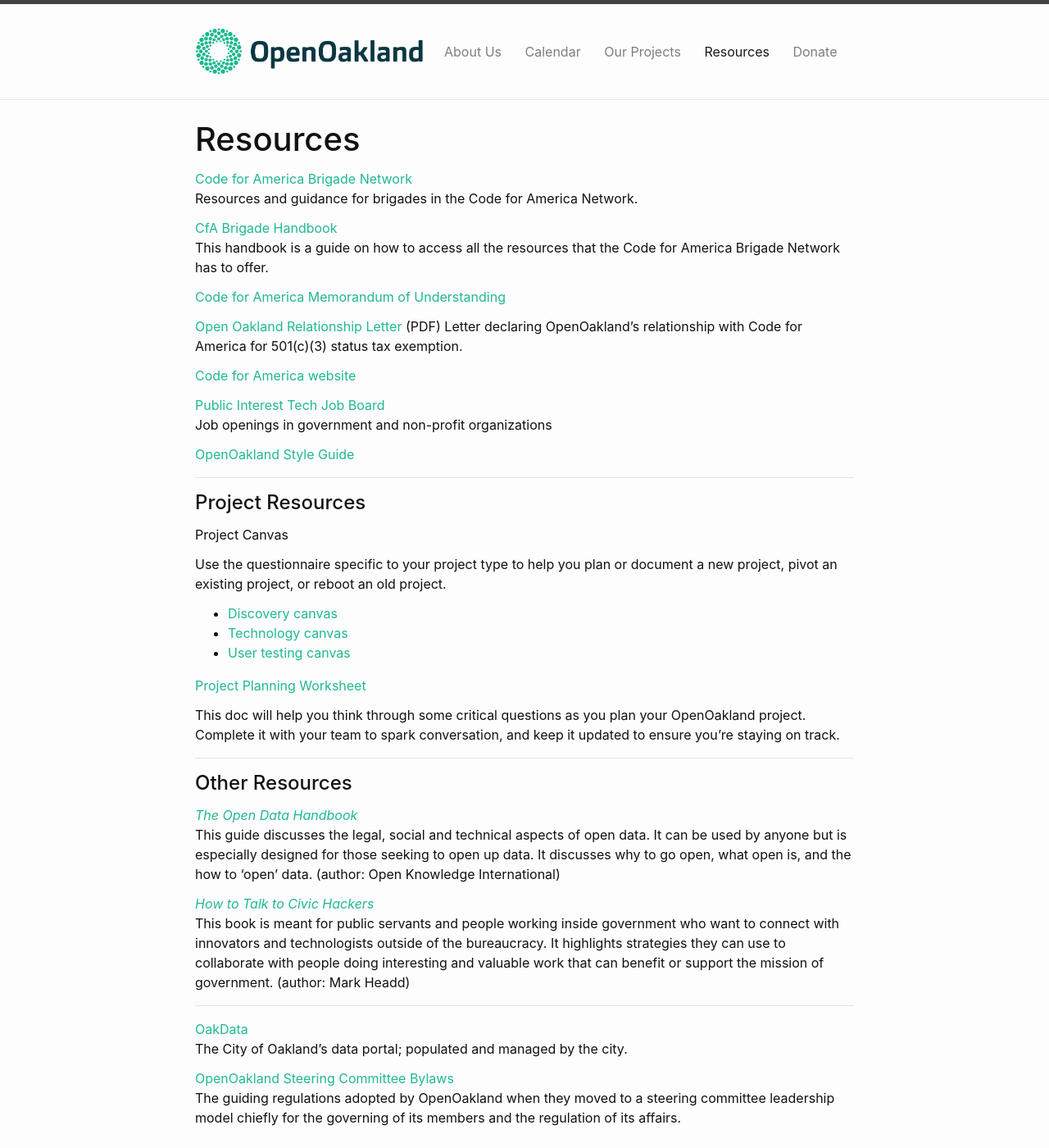
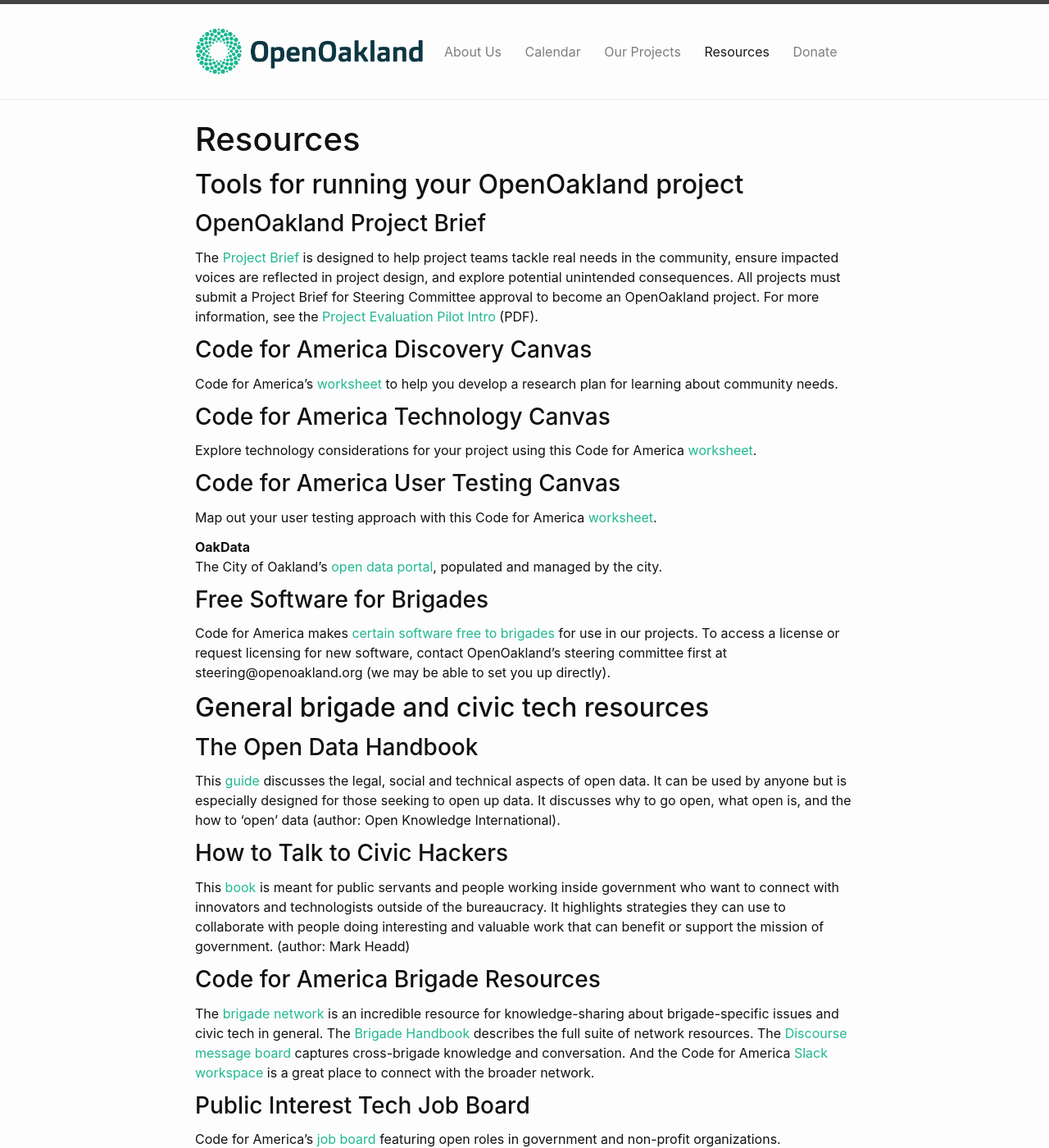
Before and after one commit to openoakland/openoakland.org, a Jekyll site: the page built from src/resources.md, in a window 1280 px wide and 1400 px high. Shown: the whole window at 82% size. Built offline with Jekyll 4.4.1, drawn with Linux system fonts in a browser that asks for light colours; some of the changed text lies outside the part shown.

Commit message:
Adjusted section headers Reorganized and added resources Updated links

```diff
--- a/src/resources.md
+++ b/src/resources.md
@@ -1,57 +1,51 @@
 ---
 title: Resources
-date: 2017-02-25T12:39:15-07:00
-author: elina
+date:  2020-09-12T19:54:38-08:00
+author: Jess Sand
 layout: page
 ---
-[Code for America Brigade Network](https://brigade.codeforamerica.org/brigade/){: target="_blank" rel="noopener noreferrer"}
-Resources and guidance for brigades in the Code for America Network.
 
-[CfA Brigade Handbook](https://docs.google.com/document/d/16CL9TdmWV0hDY6c85PwtzUcu1VjeSeiDFD2CbtLKf7s/edit?usp=sharing)
-This handbook is a guide on how to access all the resources that the Code for America Brigade Network has to offer.
+## Tools for running your OpenOakland project
 
-[Code for America Memorandum of Understanding](https://docs.google.com/document/d/1TtEWZ1-XY3WHJ9dU4KaMIjDx7wcFGw3lbM8O8iUt2Sw/){: target="_blank" rel="noopener noreferrer"}
+### OpenOakland Project Brief
+The [Project Brief](https://docs.google.com/document/d/1k24P9JiAUEzJLPFRDjVh7aRZexax6NUhfPFLSI3R80M/edit?usp=sharing) is designed to help project teams tackle real needs in the community, ensure impacted voices are reflected in project design, and explore potential unintended consequences. All projects must submit a Project Brief for Steering Committee approval to become an OpenOakland project. For more information, see the [Project Evaluation Pilot Intro](https://drive.google.com/file/d/1ivtFcFTtXg33paMLCCMkdxKOZ9hpGVJf/view?usp=sharing) (PDF).
 
-[Open Oakland Relationship Letter](https://drive.google.com/file/d/1i6BzWwVQHYSPD_Aa9HwqCpc8MEtpcqC2/view?usp=sharing){: target="_blank" rel="noopener noreferrer"} (PDF)
-Letter declaring OpenOakland's relationship with Code for America for 501(c)(3) status tax exemption.
+### Code for America Discovery Canvas
+Code for America's [worksheet](https://c4a.me/canvas-discovery) to help you develop a research plan for learning about community needs.
 
-[Code for America website](https://www.codeforamerica.org)
+### Code for America Technology Canvas
+Explore technology considerations for your project using this Code for America [worksheet](https://c4a.me/canvas-technology).
 
-[Public Interest Tech Job Board](https://jobs.codeforamerica.org)
-Job openings in government and non-profit organizations
+### Code for America User Testing Canvas
+Map out your user testing approach with this Code for America [worksheet](https://c4a.me/canvas-user-testing).
 
-[OpenOakland Style Guide](https://docs.google.com/document/d/1SvhwrQcu4mNMS05zE4AIXA8zsc7qpUeWVA9GvgiZaHo/edit#heading=h.dzo2keok5z7)
+**OakData**
+The City of Oakland’s [open data portal](http://data.oaklandnet.com/), populated and managed by the city.
 
----
+### Free Software for Brigades
+Code for America makes [certain software free to brigades](https://brigade.codeforamerica.org/resources/software) for use in our projects. To access a license or request licensing for new software, contact OpenOakland's steering committee first at steering@openoakland.org (we may be able to set you up directly).
 
-#### Project Resources
+## General brigade and civic tech resources
 
-Project Canvas
+### The Open Data Handbook
+This [guide](http://opendatahandbook.org/) discusses the legal, social and technical aspects of open data. It can be used by anyone but is especially designed for those seeking to open up data. It discusses why to go open, what open is, and the how to ‘open’ data (author: Open Knowledge International).
 
-Use the questionnaire specific to your project type to help you plan or document a new project, pivot an existing project, or reboot an old project.
-- [Discovery canvas](https://c4a.me/canvas-discovery)
-- [Technology canvas](https://c4a.me/canvas-technology)
-- [User testing canvas](https://c4a.me/canvas-user-testing)
+### How to Talk to Civic Hackers
+This [book](https://www.gitbook.com/book/mheadd/how-to-talk-to-civic-hackers/details) is meant for public servants and people working inside government who want to connect with innovators and technologists outside of the bureaucracy. It highlights strategies they can use to collaborate with people doing interesting and valuable work that can benefit or support the mission of government. (author: Mark Headd)
 
-[Project Planning Worksheet](http://oakca.us/project-planning)
+### Code for America Brigade Resources
+The [brigade network](https://brigade.codeforamerica.org/) is an incredible resource for knowledge-sharing about brigade-specific issues and civic tech in general. The [Brigade Handbook](https://docs.google.com/document/d/16CL9TdmWV0hDY6c85PwtzUcu1VjeSeiDFD2CbtLKf7s/edit?usp=sharing) describes the full suite of network resources. The [Discourse message board](https://discourse.codeforamerica.org/) captures cross-brigade knowledge and conversation. And the Code for America [Slack workspace](http://slack.codeforamerica.org/) is a great place to connect with the broader network.
 
-This doc will help you think through some critical questions as you plan your OpenOakland project. Complete it with your team to spark conversation, and keep it updated to ensure you’re staying on track.
+### Public Interest Tech Job Board
+Code for America's [job board](https://jobs.codeforamerica.org/) featuring open roles in government and non-profit organizations.
 
----
+## OpenOakland administrative resources
 
-#### Other Resources
+### OpenOakland Steering Committee Bylaws
+The [guiding regulations](https://docs.google.com/document/d/1QR-fr1WnmXkZoVNmWnZ9drzfmaZoPkodEOx-PkExt94/) adopted by OpenOakland when we moved to a steering committee leadership model.
 
-[_The Open Data Handbook_](http://opendatahandbook.org)
-This guide discusses the legal, social and technical aspects of open data. It can be used by anyone but is especially designed for those seeking to open up data. It discusses why to go open, what open is, and the how to 'open' data. (author: Open Knowledge International)
+### Open Oakland 510(c)3 Status Letter
+Letter ([PDF](https://drive.google.com/file/d/1i6BzWwVQHYSPD_Aa9HwqCpc8MEtpcqC2/view?usp=sharing)) declaring OpenOakland’s relationship with Code for America for 501(c)(3) status tax exemption.
 
-[_How to Talk to Civic Hackers_](https://www.gitbook.com/book/mheadd/how-to-talk-to-civic-hackers/details)
-This book is meant for public servants and people working inside government who want to connect with innovators and technologists outside of the bureaucracy. It highlights strategies they can use to collaborate with people doing interesting and valuable work that can benefit or support the mission of government. (author: Mark Headd)
-
----
-
-<!-- AL removed link to PRR resources -->
-[OakData](http://data.oaklandnet.com/){: target="_blank" rel="noopener noreferrer"}
-The City of Oakland's data portal; populated and managed by the city.
-
-[OpenOakland Steering Committee Bylaws](https://docs.google.com/document/d/1QR-fr1WnmXkZoVNmWnZ9drzfmaZoPkodEOx-PkExt94/){: target="_blank" rel="noopener noreferrer"}
-The guiding regulations adopted by OpenOakland when they moved to a steering committee leadership model chiefly for the governing of its members and the regulation of its affairs.
+### Code for America Memorandum of Understanding
+Document ([PDF](https://docs.google.com/document/d/1TtEWZ1-XY3WHJ9dU4KaMIjDx7wcFGw3lbM8O8iUt2Sw/)) outlining our brigade relationship with Code for America.
```
